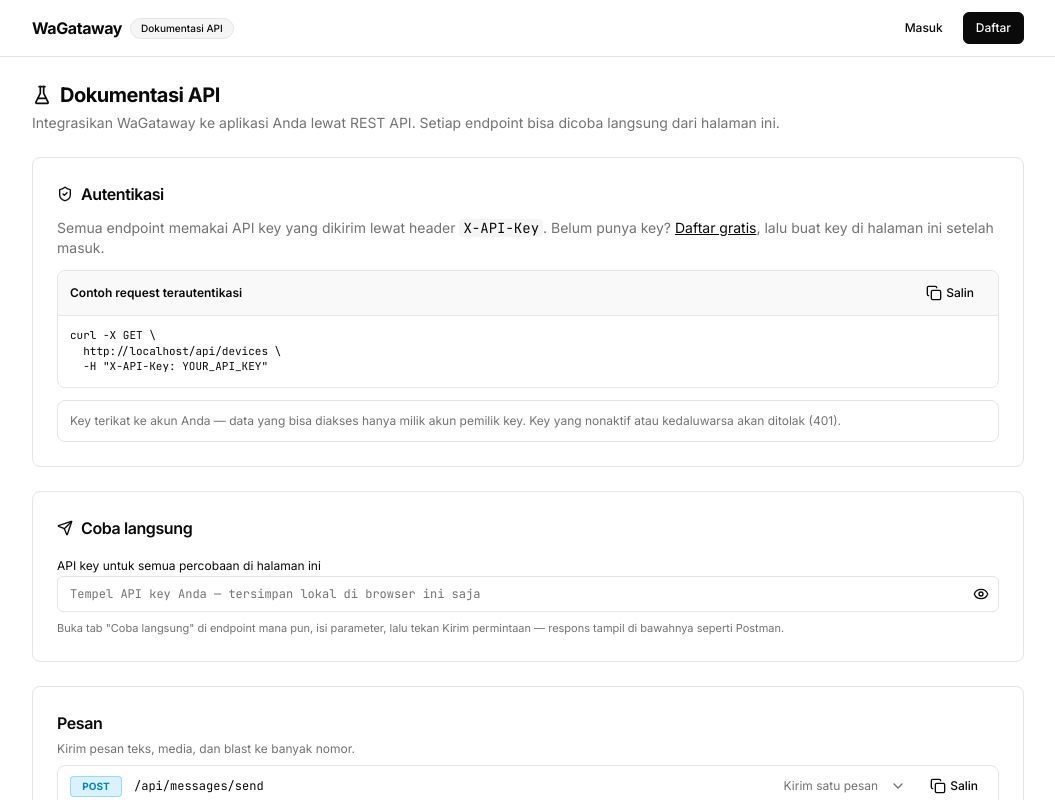
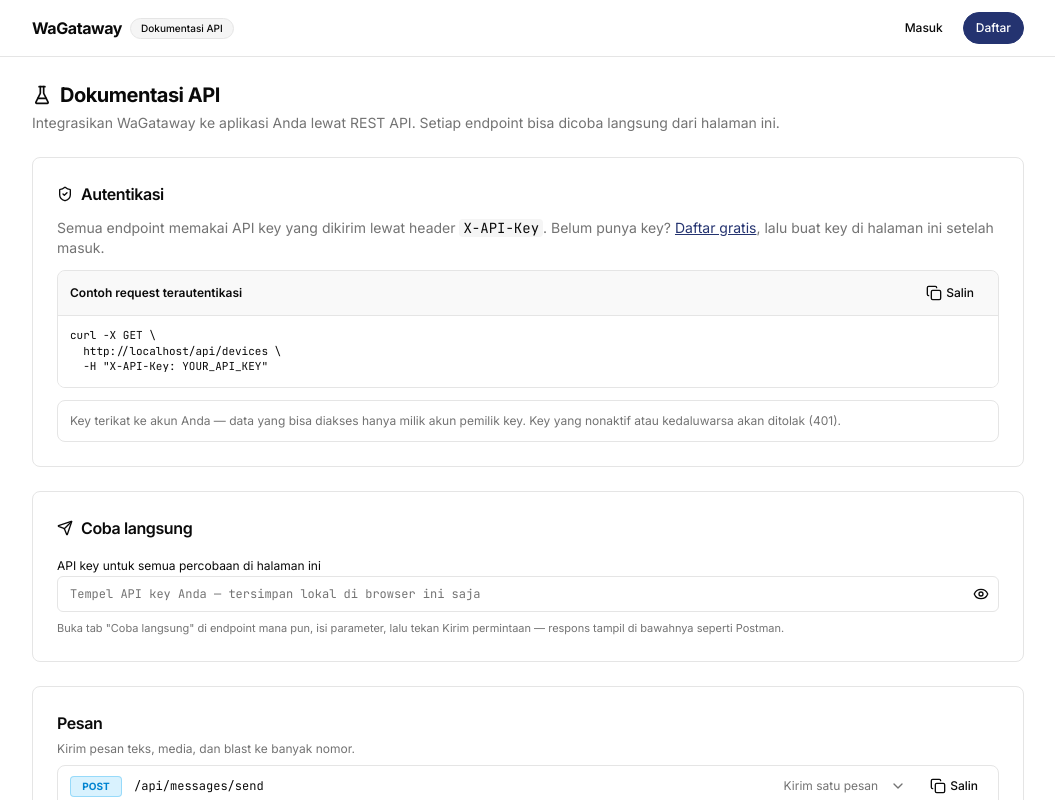
Before and after one commit to Aldi1963/wagataway, a React (Vite) app in the folder go-backend/web/: page /api-docs in a window 1280 px wide. Shown: the top 800 px of the page, without its empty margins (112-1167 px from the left). Built offline with nearby package versions, Linux system fonts and the light colour scheme; the HTML template or start-up script is replaced by a standard one.

Commit message:
Mode malam navy + tombol pill tint ala MPWA

```diff
--- a/go-backend/web/src/components/ui/button.tsx
+++ b/go-backend/web/src/components/ui/button.tsx
@@ -8,11 +8,12 @@ const buttonVariants = cva(
   {
     variants: {
       variant: {
-        // Vercel-style solid black button
+        // Navy solid — aksi utama
         default:
           "bg-primary text-primary-foreground border border-primary hover:opacity-90 active:scale-[0.98]",
+        // Soft red tint — aksi destruktif (ala MPWA: Clear All / Delete All)
         destructive:
-          "bg-destructive text-destructive-foreground border border-destructive hover:opacity-90",
+          "bg-red-500/10 text-red-700 border border-red-500/25 hover:bg-red-500/20 dark:bg-red-500/15 dark:text-red-300 dark:border-red-500/30 dark:hover:bg-red-500/25 active:scale-[0.98]",
         outline:
           "border border-border bg-background hover:bg-secondary text-foreground",
         secondary:
@@ -21,12 +22,21 @@ const buttonVariants = cva(
           "hover:bg-secondary text-foreground",
         link:
           "text-foreground underline-offset-4 hover:underline",
+        // Soft navy tint
+        tint:
+          "bg-[#243370]/10 text-[#243370] border border-[#243370]/25 hover:bg-[#243370]/20 dark:bg-[#4c63d2]/15 dark:text-[#aab6f5] dark:border-[#4c63d2]/30 dark:hover:bg-[#4c63d2]/25 active:scale-[0.98]",
+        // Soft green tint — Import
+        success:
+          "bg-green-500/10 text-green-700 border border-green-500/25 hover:bg-green-500/20 dark:bg-green-500/15 dark:text-green-300 dark:border-green-500/30 dark:hover:bg-green-500/25 active:scale-[0.98]",
+        // Soft amber tint — Export
+        warning:
+          "bg-amber-500/10 text-amber-700 border border-amber-500/25 hover:bg-amber-500/20 dark:bg-amber-500/15 dark:text-amber-300 dark:border-amber-500/30 dark:hover:bg-amber-500/25 active:scale-[0.98]",
       },
       size: {
-        default: "h-9 px-4 py-2 rounded-md",
-        sm: "h-8 rounded-md px-3 text-xs",
-        lg: "h-10 rounded-md px-6",
-        icon: "h-9 w-9 rounded-md",
+        default: "h-9 px-4 py-2 rounded-full",
+        sm: "h-8 rounded-full px-3 text-xs",
+        lg: "h-10 rounded-full px-6",
+        icon: "h-9 w-9 rounded-full",
       },
     },
     defaultVariants: {
--- a/go-backend/web/src/index.css
+++ b/go-backend/web/src/index.css
@@ -4,12 +4,11 @@
 @custom-variant dark (&:is(.dark *));
 
 /*
- * DESIGN SYSTEM: Monochrome (Vercel/Linear inspired)
- * - No gradients, ever
- * - Black & white with gray scale
- * - Solid colors, sharp borders
+ * DESIGN SYSTEM: Navy brand (#243370), no gradients
+ * - Light mode: white surfaces, navy primary actions
+ * - Dark mode: deep navy surfaces
+ * - Pill buttons with soft tints (MPWA-style): navy / green / amber / red
  * - Clean typography (Inter)
- * - Generous whitespace
  */
 
 @theme inline {
@@ -54,8 +53,8 @@
   --input-color: #e5e5e5;
   --ring-color: #0a0a0a;
 
-  --primary-color: #0a0a0a;
-  --primary-fg: #fafafa;
+  --primary-color: #243370;
+  --primary-fg: #ffffff;
   --secondary-color: #f5f5f5;
   --secondary-fg: #0a0a0a;
   --muted-color: #f5f5f5;
@@ -71,31 +70,31 @@
   --sidebar-border-color: #262626;
 }
 
-/* ── DARK MODE ──────────────────────────────────────────────────────────────── */
+/* ── DARK MODE: navy ────────────────────────────────────────────────────────── */
 .dark {
-  --bg: #0a0a0a;
-  --fg: #fafafa;
-  --card-bg: #141414;
-  --card-fg: #fafafa;
-  --border-color: #262626;
-  --input-color: #262626;
-  --ring-color: #fafafa;
+  --bg: #0a1030;
+  --fg: #eef1ff;
+  --card-bg: #121a42;
+  --card-fg: #eef1ff;
+  --border-color: #27326a;
+  --input-color: #27326a;
+  --ring-color: #8fa3f5;
 
-  --primary-color: #fafafa;
-  --primary-fg: #0a0a0a;
-  --secondary-color: #1a1a1a;
-  --secondary-fg: #fafafa;
-  --muted-color: #1a1a1a;
-  --muted-fg: #a3a3a3;
-  --accent-color: #1a1a1a;
-  --accent-fg: #fafafa;
-  --destructive-color: #ef4444;
+  --primary-color: #4c63d2;
+  --primary-fg: #ffffff;
+  --secondary-color: #1a2350;
+  --secondary-fg: #eef1ff;
+  --muted-color: #1a2350;
+  --muted-fg: #9aa5d6;
+  --accent-color: #1a2350;
+  --accent-fg: #eef1ff;
+  --destructive-color: #f87171;
   --destructive-fg: #ffffff;
-  --success-color: #22c55e;
+  --success-color: #4ade80;
 
-  --sidebar-color: #0a0a0a;
-  --sidebar-fg: #fafafa;
-  --sidebar-border-color: #262626;
+  --sidebar-color: #080d28;
+  --sidebar-fg: #eef1ff;
+  --sidebar-border-color: #232c5e;
 }
 
 @layer base {
--- a/go-backend/web/src/pages/Contacts.tsx
+++ b/go-backend/web/src/pages/Contacts.tsx
@@ -440,11 +440,11 @@ export default function Contacts({ embedded = false }: { embedded?: boolean }) {
         )}
         <div className="flex flex-wrap gap-2">
           <SyncWAButton kind="contacts" onDone={() => load(search)} />
-          <Button variant="outline" onClick={() => setShowImport(true)} className="gap-1.5">
+          <Button variant="success" onClick={() => setShowImport(true)} className="gap-1.5">
             <Upload className="w-4 h-4" />
             Import
           </Button>
-          <Button variant="outline" onClick={exportAllCsv} className="gap-1.5">
+          <Button variant="warning" onClick={exportAllCsv} className="gap-1.5">
             <Download className="w-4 h-4" />
             Export
           </Button>
```
